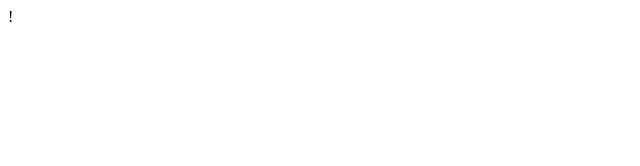
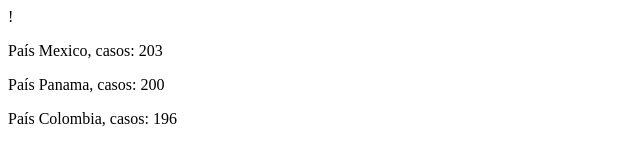
Before and after one commit to andreaaperz/practica-geo, a plain HTML site: page fetch/practica1.html in a window 1280 px wide. Shown: the whole page, without its empty margins (0-640 px from the left). Drawn offline with Linux system fonts and the light colour scheme.

Commit message:
Practica 1 fetch

```diff
--- a/fetch/practica1.html
+++ b/fetch/practica1.html
@@ -13,9 +13,14 @@
         var paises = document.getElementById("paises");
         fetch('datos.json')
         .then( function(response){
+
             response.json().then( function(datos){
+
                 datos.forEach(registro => {
-                    console.log(registro);
+                    console.log(registro.country);
+                    let nombre = document.createElement("p");
+                    nombre.textContent = "País " + registro.country + ", casos: " + registro.cases;
+                    paises.appendChild(nombre)
                 });
             });
         });
```
